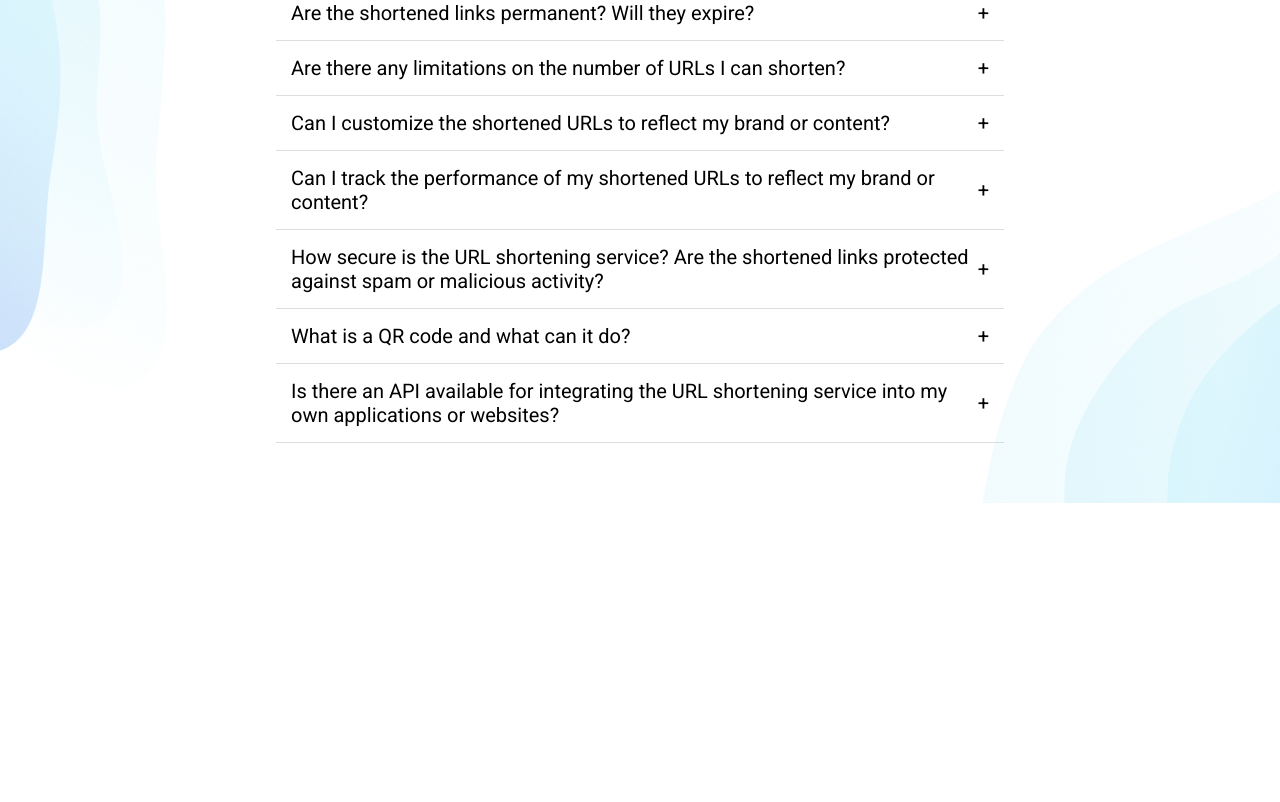
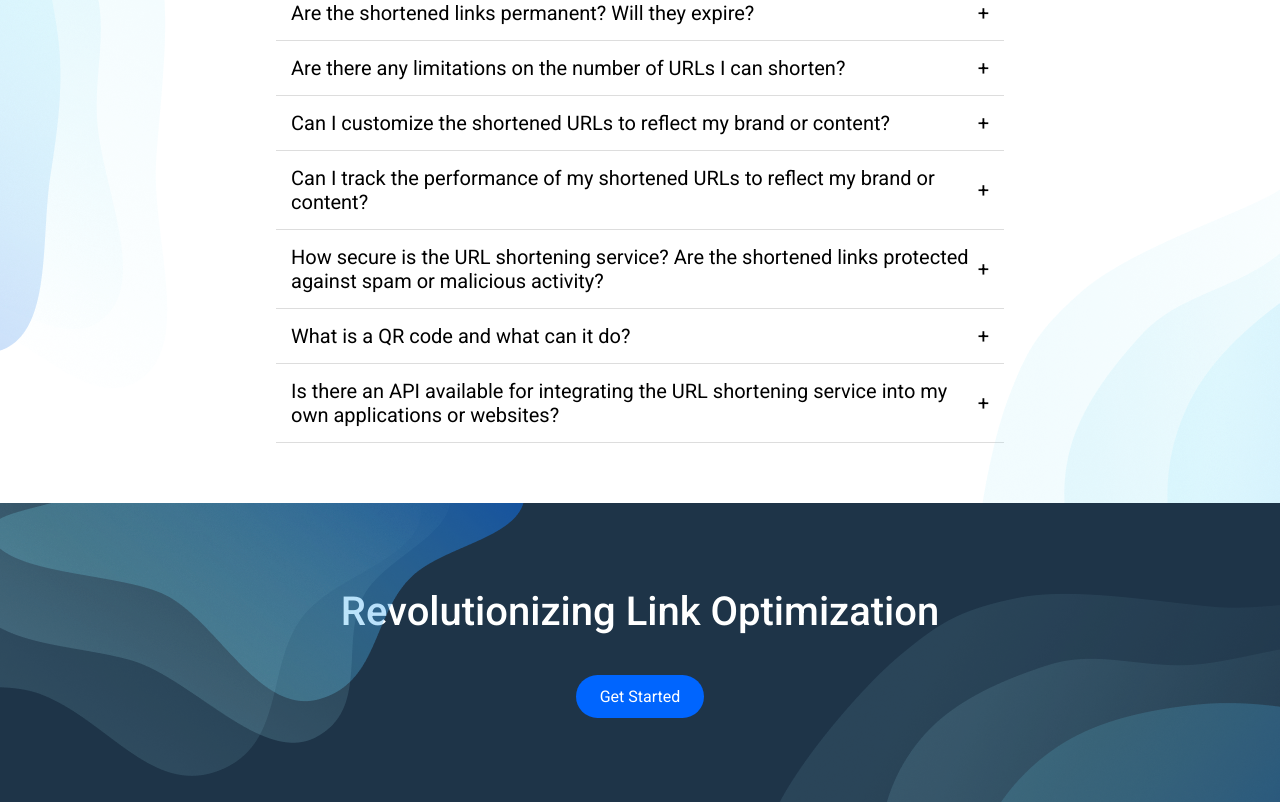
Before and after one commit to theguylex/altschoolTtask3_8, a plain HTML site: page Alt-8/index.html in a window 1280 px wide. Shown: the part 3928-4730 px from the top of the page. Before the commit the page ends 4431 px from the top, so only its background shows below. Drawn offline with Linux system fonts and the light colour scheme; a web font is replaced by a local one.

Commit message:
section6 ++

```diff
--- a/Alt-8/alt8.css
+++ b/Alt-8/alt8.css
@@ -669,8 +669,65 @@ form p span {
     bottom: 0px;
 }
 
+/* --------------------Max width 768px--------------------------------- */
 @media (max-width: 768px) {
     .faq-container {
         width: 90%;
     }
 }
+
+.section6 {
+    background-color: rgb(30, 52, 72);
+    height: 299px;
+    display: flex;
+    flex-direction: center;
+    /* align-items: center; */
+    /* border: 2px solid; */
+    position: relative;
+    overflow: hidden;
+}
+
+.section6-container {
+    display: flex;
+    flex-direction: column;
+    justify-content: center;
+    align-items: center;
+    /* border: 2px solid; */
+    width: 100%;
+    color: white;
+}
+
+.section6-container h1 {
+    font-size: 40px;
+    font-weight: 500;
+    text-align: center;
+}
+
+.section6-container button {
+    padding: 12px 24px;
+    font-size: 16px;
+    border-radius: 100px;
+    border: none;
+    background-color: rgba(0, 101, 254, 1);
+    color: white;
+    margin-top: 40px;
+}
+
+.section6::before {
+    content: url(assets/Vector\(11\).png);
+    position: absolute;
+}
+
+.section6::after {
+    content: url(assets/Vector\(12\).png);
+    position: absolute;
+}
+
+.vec13 {
+    position: absolute;
+}
+
+.vecGroup2 {
+    position: absolute;
+    right: 0px;
+}
--- a/Alt-8/index.html
+++ b/Alt-8/index.html
@@ -248,5 +248,15 @@
         <img src="assets/Vector(9).png" class="vec9" alt="">
         <img src="assets/Vector(10).png" class="vec10" alt="">
     </div>
+
+    <div class="section6">
+        <div class="section6-container">
+            <h1>Revolutionizing Link Optimization</h1>
+            <button>Get Started</button>
+        </div>
+
+        <img src="assets/Vector(13).png" class="vec13" alt="">
+        <img src="assets/Group 2.png" class="vecGroup2" alt="">
+    </div>
 </body>
 </html>
```
Also changed, not shown: Alt-8/assets/Group 2.png (added), Alt-8/assets/Vector(11).png (added), Alt-8/assets/Vector(12).png (added), Alt-8/assets/Vector(13).png (added).
